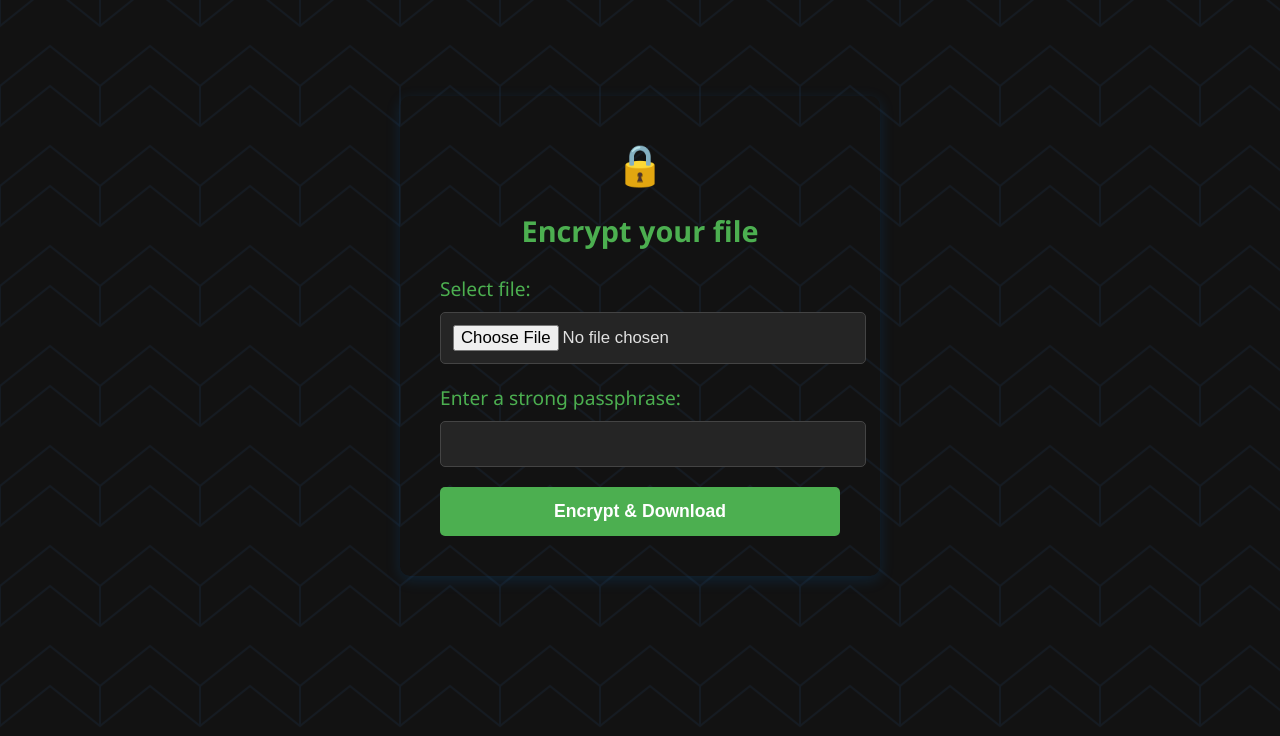
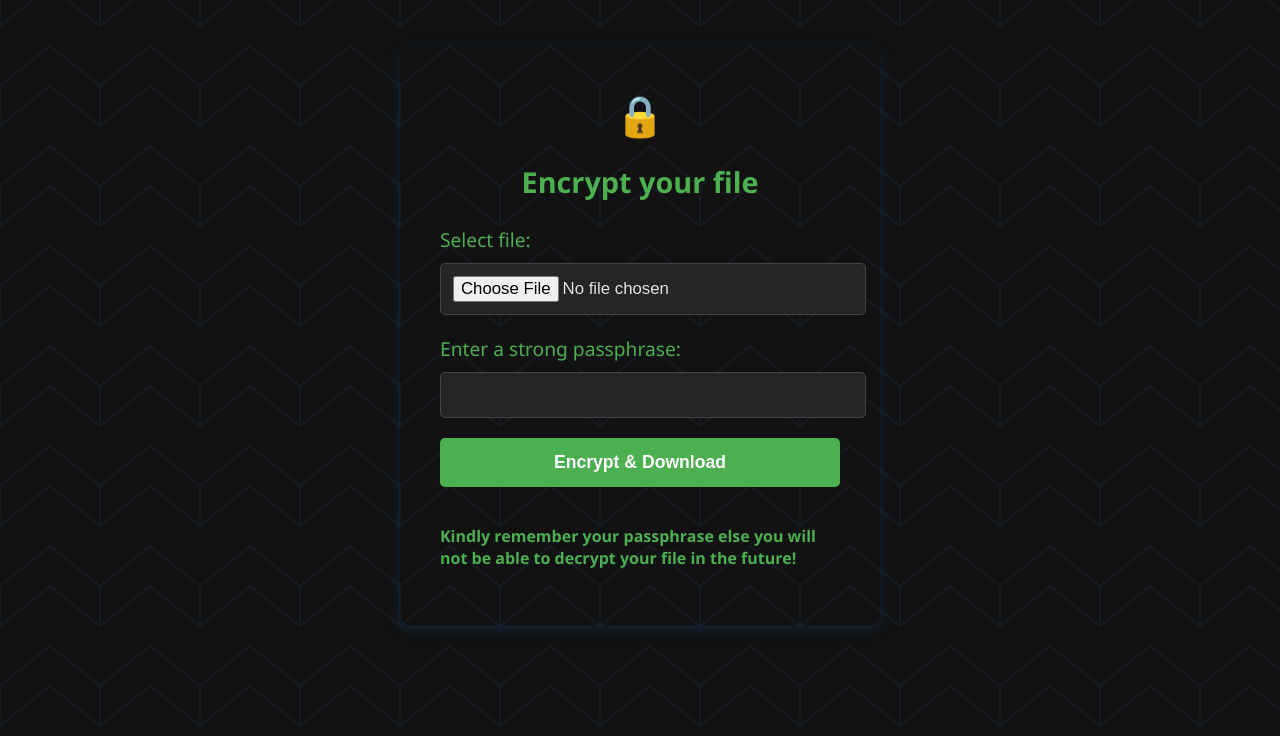
Before and after one commit to saniyafatima07/SecureUpload, a Flask app: page /index in a window 1280 px wide. Shown: the part 64-800 px from the top of the page. Run offline with Flask 3, Linux system fonts and the light colour scheme.

Commit message:
Added passphrase warning

```diff
--- a/templates/index.html
+++ b/templates/index.html
@@ -26,7 +26,8 @@
                 <input type="password" name="password" required>
             </div>
             <input type="submit" value="Encrypt & Download">
-        </form>
+        </form><br>
+        <p style="color: #4caf50"><b>Kindly remember your passphrase else you will not be able to decrypt your file in the future!</b></p>
     </div>
 </body>
 </html>
```
